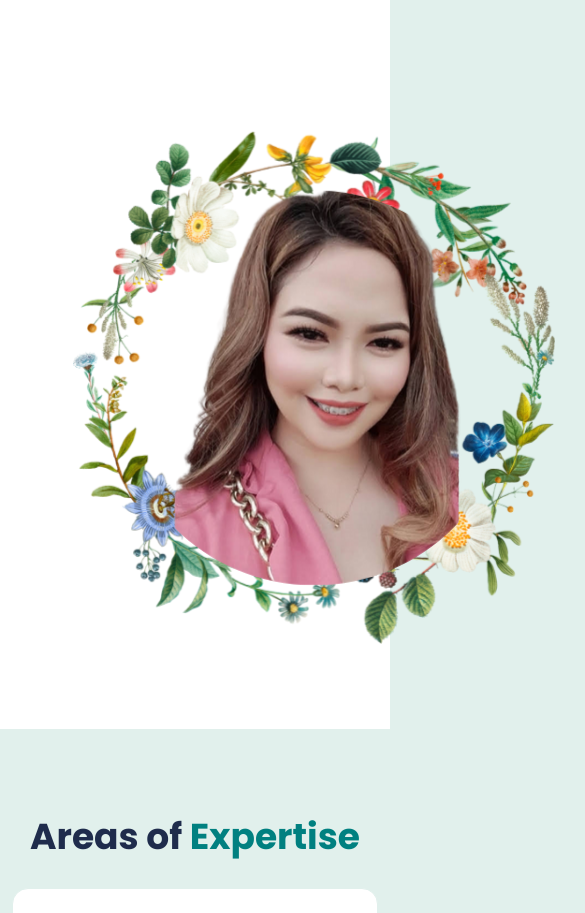
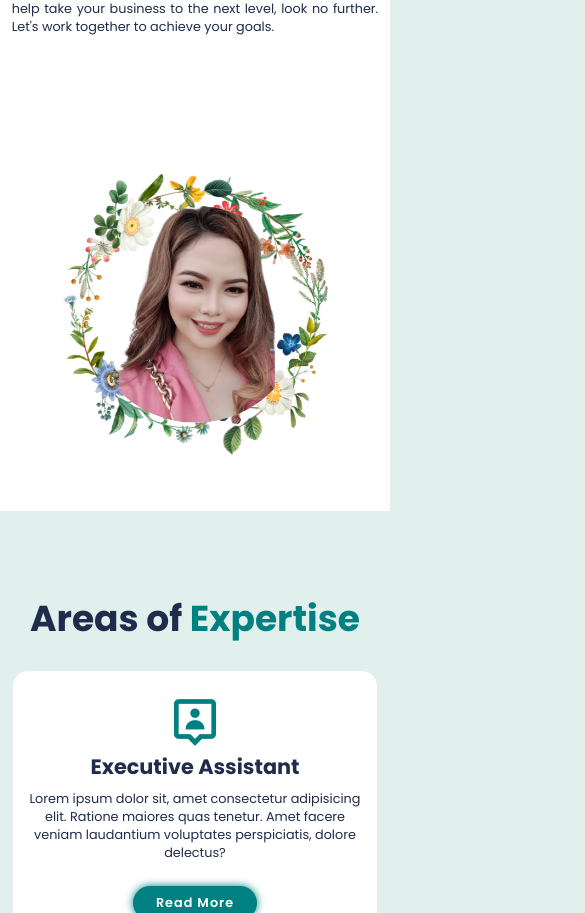
Before and after one commit to ddLoi25/GlydenDamalerio, a plain HTML site: page index.html in a window 390 px wide. Shown: the part 1372-2285 px from the top of the page, 585 px wide, since content can reach past the window. Drawn offline with nearby package versions, Linux system fonts and the light colour scheme.

Commit message:
updated media querry

```diff
--- a/style.css
+++ b/style.css
@@ -425,6 +425,12 @@ span{
     html {
         font-size: 55%;
     }
+    .home-img img{
+        width: 45vw;
+    }
+    .about-img img{
+        width: 40vw;
+    }
 }
 @media (max-width: 991px){
     .header{
@@ -444,6 +450,12 @@ span{
     }
     .footer{
         padding: 2rem;
+    }
+    .home-img img{
+        width: 45vw;
+    }
+    .about-img img{
+        width: 40vw;
     }
 }
 @media (max-width: 768px){
@@ -486,7 +498,8 @@ span{
     .about{
         flex-direction: column-reverse;
     }
-    .about-img{
+    .about-img,
+    .about-img img{
         width: 70vw;
         margin-top: 4rem;
     }
@@ -504,17 +517,18 @@ span{
     .portfolio-container{
         grid-template-columns: 1fr;
     }
-    .about-img{
-        margin-right: 100px;
-    }
-
 }
 @media (max-width: 450px){
     html{
         font-size: 50%;
     }
-    .about-img{
-        margin-right: 130px;
+    .home-img,
+    .home-img img{
+        width: 90vw;
+    }
+    .about-img,
+    .about-img img{
+        width: 90vw;
     }
     .contact form .input-box input{
         width: 100%;
@@ -524,9 +538,9 @@ span{
     .home-img img{
         width: 90vw;
     }
+    .about-img,
     .about-img img{
         width: 90vw;
-        margin-left: 30px;
     }
     .footer{
         flex-direction: column-reverse;
```
